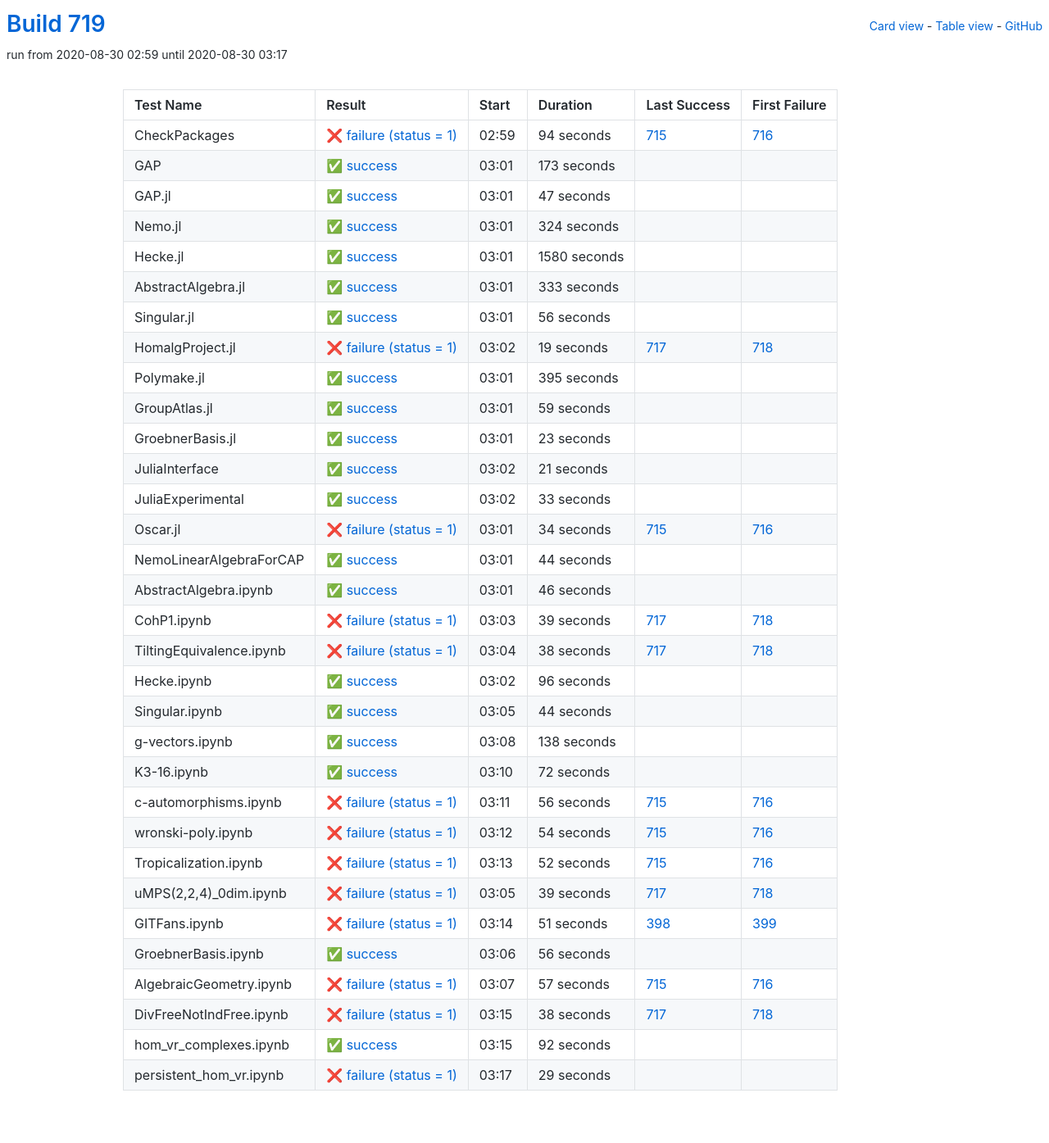
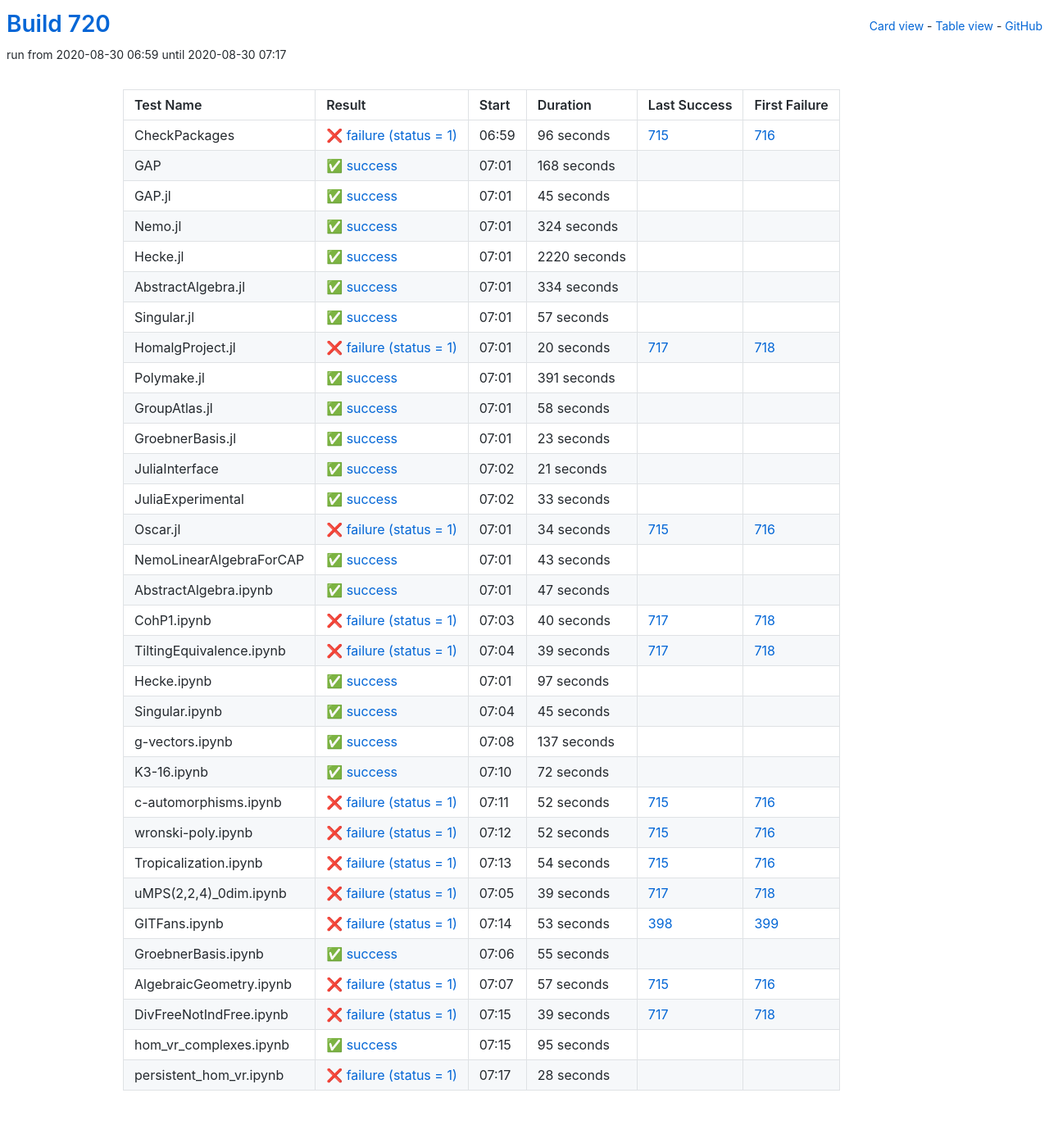
Before and after one commit to oscar-system/oscar-ci-status-stable, a Jekyll site: the page built from table.html, in a window 1280 px wide. Shown: the whole page at 82% size. Built offline with Jekyll 4.4.1, drawn with Linux system fonts in a browser that asks for light colours.

Commit message:
Build #720

```diff
--- a/_data/ci.yml
+++ b/_data/ci.yml
@@ -1,6 +1,6 @@
 ---
-build: 719
-build_url: https://oscarci.mathematik.uni-kl.de/job/oscar-stable/719/
+build: 720
+build_url: https://oscarci.mathematik.uni-kl.de/job/oscar-stable/720/
 job: oscar-stable
 organization: oscar-system
 repo: oscar-ci-status-stable
@@ -8,44 +8,44 @@ repourl: https://github.com/oscar-system/oscar-ci-status-stable
 tests:
 - name: CheckPackages
   id: checkpackages
-  log: https://oscarci.mathematik.uni-kl.de/job/oscar-stable/719/artifact/logs/build-719/CheckPackages.log
-  start: 2020-08-30 02:59
+  log: https://oscarci.mathematik.uni-kl.de/job/oscar-stable/720/artifact/logs/build-720/CheckPackages.log
+  start: 2020-08-30 06:59
   success: false
   exitcode: 1
   status: failure
-  duration: 94
+  duration: 96
   last_success: 715
   last_success_url: https://oscarci.mathematik.uni-kl.de/job/oscar-stable/715/
   first_failure: 716
   first_failure_url: https://oscarci.mathematik.uni-kl.de/job/oscar-stable/716/
 - name: GAP
   id: gap
-  log: https://oscarci.mathematik.uni-kl.de/job/oscar-stable/719/artifact/logs/build-719/GAP.log
-  start: 2020-08-30 03:01
+  log: https://oscarci.mathematik.uni-kl.de/job/oscar-stable/720/artifact/logs/build-720/GAP.log
+  start: 2020-08-30 07:01
   success: true
   exitcode: 0
   status: success
-  duration: 173
+  duration: 168
   last_success: false
   last_success_url:
   first_failure: false
   first_failure_url:
 - name: GAP.jl
   id: gap-jl
-  log: https://oscarci.mathematik.uni-kl.de/job/oscar-stable/719/artifact/logs/build-719/GAP.jl.log
-  start: 2020-08-30 03:01
+  log: https://oscarci.mathematik.uni-kl.de/job/oscar-stable/720/artifact/logs/build-720/GAP.jl.log
+  start: 2020-08-30 07:01
   success: true
   exitcode: 0
   status: success
-  duration: 47
+  duration: 45
   last_success: false
   last_success_url:
   first_failure: false
   first_failure_url:
 - name: Nemo.jl
   id: nemo-jl
-  log: https://oscarci.mathematik.uni-kl.de/job/oscar-stable/719/artifact/logs/build-719/Nemo.jl.log
-  start: 2020-08-30 03:01
+  log: https://oscarci.mathematik.uni-kl.de/job/oscar-stable/720/artifact/logs/build-720/Nemo.jl.log
+  start: 2020-08-30 07:01
   success: true
   exitcode: 0
   status: success
@@ -56,80 +56,80 @@ tests:
   first_failure_url:
 - name: Hecke.jl
   id: hecke-jl
-  log: https://oscarci.mathematik.uni-kl.de/job/oscar-stable/719/artifact/logs/build-719/Hecke.jl.log
-  start: 2020-08-30 03:01
+  log: https://oscarci.mathematik.uni-kl.de/job/oscar-stable/720/artifact/logs/build-720/Hecke.jl.log
+  start: 2020-08-30 07:01
   success: true
   exitcode: 0
   status: success
-  duration: 1580
+  duration: 2220
   last_success: false
   last_success_url:
   first_failure: false
   first_failure_url:
 - name: AbstractAlgebra.jl
   id: abstractalgebra-jl
-  log: https://oscarci.mathematik.uni-kl.de/job/oscar-stable/719/artifact/logs/build-719/AbstractAlgebra.jl.log
-  start: 2020-08-30 03:01
+  log: https://oscarci.mathematik.uni-kl.de/job/oscar-stable/720/artifact/logs/build-720/AbstractAlgebra.jl.log
+  start: 2020-08-30 07:01
   success: true
   exitcode: 0
   status: success
-  duration: 333
+  duration: 334
   last_success: false
   last_success_url:
   first_failure: false
   first_failure_url:
 - name: Singular.jl
   id: singular-jl
-  log: https://oscarci.mathematik.uni-kl.de/job/oscar-stable/719/artifact/logs/build-719/Singular.jl.log
-  start: 2020-08-30 03:01
+  log: https://oscarci.mathematik.uni-kl.de/job/oscar-stable/720/artifact/logs/build-720/Singular.jl.log
+  start: 2020-08-30 07:01
   success: true
   exitcode: 0
   status: success
-  duration: 56
+  duration: 57
   last_success: false
   last_success_url:
   first_failure: false
   first_failure_url:
 - name: HomalgProject.jl
   id: homalgproject-jl
-  log: https://oscarci.mathematik.uni-kl.de/job/oscar-stable/719/artifact/logs/build-719/HomalgProject.jl.log
-  start: 2020-08-30 03:02
+  log: https://oscarci.mathematik.uni-kl.de/job/oscar-stable/720/artifact/logs/build-720/HomalgProject.jl.log
+  start: 2020-08-30 07:01
   success: false
   exitcode: 1
   status: failure
-  duration: 19
+  duration: 20
   last_success: 717
   last_success_url: https://oscarci.mathematik.uni-kl.de/job/oscar-stable/717/
   first_failure: 718
   first_failure_url: https://oscarci.mathematik.uni-kl.de/job/oscar-stable/718/
 - name: Polymake.jl
   id: polymake-jl
-  log: https://oscarci.mathematik.uni-kl.de/job/oscar-stable/719/artifact/logs/build-719/Polymake.jl.log
-  start: 2020-08-30 03:01
+  log: https://oscarci.mathematik.uni-kl.de/job/oscar-stable/720/artifact/logs/build-720/Polymake.jl.log
+  start: 2020-08-30 07:01
   success: true
   exitcode: 0
   status: success
-  duration: 395
+  duration: 391
   last_success: false
   last_success_url:
   first_failure: false
   first_failure_url:
 - name: GroupAtlas.jl
   id: groupatlas-jl
-  log: https://oscarci.mathematik.uni-kl.de/job/oscar-stable/719/artifact/logs/build-719/GroupAtlas.jl.log
-  start: 2020-08-30 03:01
+  log: https://oscarci.mathematik.uni-kl.de/job/oscar-stable/720/artifact/logs/build-720/GroupAtlas.jl.log
+  start: 2020-08-30 07:01
   success: true
   exitcode: 0
   status: success
-  duration: 59
+  duration: 58
   last_success: false
   last_success_url:
   first_failure: false
   first_failure_url:
 - name: GroebnerBasis.jl
   id: groebnerbasis-jl
-  log: https://oscarci.mathematik.uni-kl.de/job/oscar-stable/719/artifact/logs/build-719/GroebnerBasis.jl.log
-  start: 2020-08-30 03:01
+  log: https://oscarci.mathematik.uni-kl.de/job/oscar-stable/720/artifact/logs/build-720/GroebnerBasis.jl.log
+  start: 2020-08-30 07:01
   success: true
   exitcode: 0
   status: success
@@ -140,8 +140,8 @@ tests:
   first_failure_url:
 - name: JuliaInterface
   id: juliainterface
-  log: https://oscarci.mathematik.uni-kl.de/job/oscar-stable/719/artifact/logs/build-719/JuliaInterface.log
-  start: 2020-08-30 03:02
+  log: https://oscarci.mathematik.uni-kl.de/job/oscar-stable/720/artifact/logs/build-720/JuliaInterface.log
+  start: 2020-08-30 07:02
   success: true
   exitcode: 0
   status: success
@@ -152,8 +152,8 @@ tests:
   first_failure_url:
 - name: JuliaExperimental
   id: juliaexperimental
-  log: https://oscarci.mathematik.uni-kl.de/job/oscar-stable/719/artifact/logs/build-719/JuliaExperimental.log
-  start: 2020-08-30 03:02
+  log: https://oscarci.mathematik.uni-kl.de/job/oscar-stable/720/artifact/logs/build-720/JuliaExperimental.log
+  start: 2020-08-30 07:02
   success: true
   exitcode: 0
   status: success
@@ -164,8 +164,8 @@ tests:
   first_failure_url:
 - name: Oscar.jl
   id: oscar-jl
-  log: https://oscarci.mathematik.uni-kl.de/job/oscar-stable/719/artifact/logs/build-719/Oscar.jl.log
-  start: 2020-08-30 03:01
+  log: https://oscarci.mathematik.uni-kl.de/job/oscar-stable/720/artifact/logs/build-720/Oscar.jl.log
+  start: 2020-08-30 07:01
   success: false
   exitcode: 1
   status: failure
@@ -176,32 +176,44 @@ tests:
   first_failure_url: https://oscarci.mathematik.uni-kl.de/job/oscar-stable/716/
 - name: NemoLinearAlgebraForCAP
   id: nemolinearalgebraforcap
-  log: https://oscarci.mathematik.uni-kl.de/job/oscar-stable/719/artifact/logs/build-719/NemoLinearAlgebraForCAP.log
-  start: 2020-08-30 03:01
+  log: https://oscarci.mathematik.uni-kl.de/job/oscar-stable/720/artifact/logs/build-720/NemoLinearAlgebraForCAP.log
+  start: 2020-08-30 07:01
   success: true
   exitcode: 0
   status: success
-  duration: 44
+  duration: 43
   last_success: false
   last_success_url:
   first_failure: false
   first_failure_url:
 - name: AbstractAlgebra.ipynb
   id: abstractalgebra-ipynb
-  log: https://oscarci.mathematik.uni-kl.de/job/oscar-stable/719/artifact/logs/build-719/AbstractAlgebra.ipynb.log
-  start: 2020-08-30 03:01
+  log: https://oscarci.mathematik.uni-kl.de/job/oscar-stable/720/artifact/logs/build-720/AbstractAlgebra.ipynb.log
+  start: 2020-08-30 07:01
   success: true
   exitcode: 0
   status: success
-  duration: 46
+  duration: 47
   last_success: false
   last_success_url:
   first_failure: false
   first_failure_url:
 - name: CohP1.ipynb
   id: cohp1-ipynb
-  log: https://oscarci.mathematik.uni-kl.de/job/oscar-stable/719/artifact/logs/build-719/CohP1.ipynb.log
-  start: 2020-08-30 03:03
+  log: https://oscarci.mathematik.uni-kl.de/job/oscar-stable/720/artifact/logs/build-720/CohP1.ipynb.log
+  start: 2020-08-30 07:03
+  success: false
+  exitcode: 1
+  status: failure
+  duration: 40
+  last_success: 717
+  last_success_url: https://oscarci.mathematik.uni-kl.de/job/oscar-stable/717/
+  first_failure: 718
+  first_failure_url: https://oscarci.mathematik.uni-kl.de/job/oscar-stable/718/
+- name: TiltingEquivalence.ipynb
+  id: tiltingequivalence-ipynb
+  log: https://oscarci.mathematik.uni-kl.de/job/oscar-stable/720/artifact/logs/build-720/TiltingEquivalence.ipynb.log
+  start: 2020-08-30 07:04
   success: false
   exitcode: 1
   status: failure
@@ -210,58 +222,46 @@ tests:
   last_success_url: https://oscarci.mathematik.uni-kl.de/job/oscar-stable/717/
   first_failure: 718
   first_failure_url: https://oscarci.mathematik.uni-kl.de/job/oscar-stable/718/
-- name: TiltingEquivalence.ipynb
-  id: tiltingequivalence-ipynb
-  log: https://oscarci.mathematik.uni-kl.de/job/oscar-stable/719/artifact/logs/build-719/TiltingEquivalence.ipynb.log
-  start: 2020-08-30 03:04
-  success: false
-  exitcode: 1
-  status: failure
-  duration: 38
-  last_success: 717
-  last_success_url: https://oscarci.mathematik.uni-kl.de/job/oscar-stable/717/
-  first_failure: 718
-  first_failure_url: https://oscarci.mathematik.uni-kl.de/job/oscar-stable/718/
 - name: Hecke.ipynb
   id: hecke-ipynb
-  log: https://oscarci.mathematik.uni-kl.de/job/oscar-stable/719/artifact/logs/build-719/Hecke.ipynb.log
-  start: 2020-08-30 03:02
+  log: https://oscarci.mathematik.uni-kl.de/job/oscar-stable/720/artifact/logs/build-720/Hecke.ipynb.log
+  start: 2020-08-30 07:01
   success: true
   exitcode: 0
   status: success
-  duration: 96
+  duration: 97
   last_success: false
   last_success_url:
   first_failure: false
   first_failure_url:
 - name: Singular.ipynb
   id: singular-ipynb
-  log: https://oscarci.mathematik.uni-kl.de/job/oscar-stable/719/artifact/logs/build-719/Singular.ipynb.log
-  start: 2020-08-30 03:05
+  log: https://oscarci.mathematik.uni-kl.de/job/oscar-stable/720/artifact/logs/build-720/Singular.ipynb.log
+  start: 2020-08-30 07:04
   success: true
   exitcode: 0
   status: success
-  duration: 44
+  duration: 45
   last_success: false
   last_success_url:
   first_failure: false
   first_failure_url:
 - name: g-vectors.ipynb
   id: g-vectors-ipynb
-  log: https://oscarci.mathematik.uni-kl.de/job/oscar-stable/719/artifact/logs/build-719/g-vectors.ipynb.log
-  start: 2020-08-30 03:08
+  log: https://oscarci.mathematik.uni-kl.de/job/oscar-stable/720/artifact/logs/build-720/g-vectors.ipynb.log
+  start: 2020-08-30 07:08
   success: true
   exitcode: 0
   status: success
-  duration: 138
+  duration: 137
   last_success: false
   last_success_url:
   first_failure: false
   first_failure_url:
 - name: K3-16.ipynb
   id: k3-16-ipynb
-  log: https://oscarci.mathematik.uni-kl.de/job/oscar-stable/719/artifact/logs/build-719/K3-16.ipynb.log
-  start: 2020-08-30 03:10
+  log: https://oscarci.mathematik.uni-kl.de/job/oscar-stable/720/artifact/logs/build-720/K3-16.ipynb.log
+  start: 2020-08-30 07:10
   success: true
   exitcode: 0
   status: success
@@ -272,20 +272,32 @@ tests:
   first_failure_url:
 - name: c-automorphisms.ipynb
   id: c-automorphisms-ipynb
-  log: https://oscarci.mathematik.uni-kl.de/job/oscar-stable/719/artifact/logs/build-719/c-automorphisms.ipynb.log
-  start: 2020-08-30 03:11
+  log: https://oscarci.mathematik.uni-kl.de/job/oscar-stable/720/artifact/logs/build-720/c-automorphisms.ipynb.log
+  start: 2020-08-30 07:11
   success: false
   exitcode: 1
   status: failure
-  duration: 56
+  duration: 52
   last_success: 715
   last_success_url: https://oscarci.mathematik.uni-kl.de/job/oscar-stable/715/
   first_failure: 716
   first_failure_url: https://oscarci.mathematik.uni-kl.de/job/oscar-stable/716/
 - name: wronski-poly.ipynb
   id: wronski-poly-ipynb
-  log: https://oscarci.mathematik.uni-kl.de/job/oscar-stable/719/artifact/logs/build-719/wronski-poly.ipynb.log
-  start: 2020-08-30 03:12
+  log: https://oscarci.mathematik.uni-kl.de/job/oscar-stable/720/artifact/logs/build-720/wronski-poly.ipynb.log
+  start: 2020-08-30 07:12
+  success: false
+  exitcode: 1
+  status: failure
+  duration: 52
+  last_success: 715
+  last_success_url: https://oscarci.mathematik.uni-kl.de/job/oscar-stable/715/
+  first_failure: 716
+  first_failure_url: https://oscarci.mathematik.uni-kl.de/job/oscar-stable/716/
+- name: Tropicalization.ipynb
+  id: tropicalization-ipynb
+  log: https://oscarci.mathematik.uni-kl.de/job/oscar-stable/720/artifact/logs/build-720/Tropicalization.ipynb.log
+  start: 2020-08-30 07:13
   success: false
   exitcode: 1
   status: failure
@@ -294,22 +306,10 @@ tests:
   last_success_url: https://oscarci.mathematik.uni-kl.de/job/oscar-stable/715/
   first_failure: 716
   first_failure_url: https://oscarci.mathematik.uni-kl.de/job/oscar-stable/716/
-- name: Tropicalization.ipynb
-  id: tropicalization-ipynb
-  log: https://oscarci.mathematik.uni-kl.de/job/oscar-stable/719/artifact/logs/build-719/Tropicalization.ipynb.log
-  start: 2020-08-30 03:13
-  success: false
-  exitcode: 1
-  status: failure
-  duration: 52
-  last_success: 715
-  last_success_url: https://oscarci.mathematik.uni-kl.de/job/oscar-stable/715/
-  first_failure: 716
-  first_failure_url: https://oscarci.mathematik.uni-kl.de/job/oscar-stable/716/
 - name: uMPS(2,2,4)_0dim.ipynb
   id: umps-2-2-4-0dim-ipynb
-  log: https://oscarci.mathematik.uni-kl.de/job/oscar-stable/719/artifact/logs/build-719/uMPS-2-2-4-_0dim.ipynb.log
-  start: 2020-08-30 03:05
+  log: https://oscarci.mathematik.uni-kl.de/job/oscar-stable/720/artifact/logs/build-720/uMPS-2-2-4-_0dim.ipynb.log
+  start: 2020-08-30 07:05
   success: false
   exitcode: 1
   status: failure
@@ -320,32 +320,32 @@ tests:
   first_failure_url: https://oscarci.mathematik.uni-kl.de/job/oscar-stable/718/
 - name: GITFans.ipynb
   id: gitfans-ipynb
-  log: https://oscarci.mathematik.uni-kl.de/job/oscar-stable/719/artifact/logs/build-719/GITFans.ipynb.log
-  start: 2020-08-30 03:14
+  log: https://oscarci.mathematik.uni-kl.de/job/oscar-stable/720/artifact/logs/build-720/GITFans.ipynb.log
+  start: 2020-08-30 07:14
   success: false
   exitcode: 1
   status: failure
-  duration: 51
+  duration: 53
   last_success: 398
   last_success_url: https://oscarci.mathematik.uni-kl.de/job/oscar-stable/398/
   first_failure: 399
   first_failure_url: https://oscarci.mathematik.uni-kl.de/job/oscar-stable/399/
 - name: GroebnerBasis.ipynb
   id: groebnerbasis-ipynb
-  log: https://oscarci.mathematik.uni-kl.de/job/oscar-stable/719/artifact/logs/build-719/GroebnerBasis.ipynb.log
-  start: 2020-08-30 03:06
+  log: https://oscarci.mathematik.uni-kl.de/job/oscar-stable/720/artifact/logs/build-720/GroebnerBasis.ipynb.log
+  start: 2020-08-30 07:06
   success: true
   exitcode: 0
   status: success
-  duration: 56
+  duration: 55
   last_success: false
   last_success_url:
   first_failure: false
   first_failure_url:
 - name: AlgebraicGeometry.ipynb
   id: algebraicgeometry-ipynb
-  log: https://oscarci.mathematik.uni-kl.de/job/oscar-stable/719/artifact/logs/build-719/AlgebraicGeometry.ipynb.log
-  start: 2020-08-30 03:07
+  log: https://oscarci.mathematik.uni-kl.de/job/oscar-stable/720/artifact/logs/build-720/AlgebraicGeometry.ipynb.log
+  start: 2020-08-30 07:07
   success: false
   exitcode: 1
   status: failure
@@ -356,36 +356,36 @@ tests:
   first_failure_url: https://oscarci.mathematik.uni-kl.de/job/oscar-stable/716/
 - name: DivFreeNotIndFree.ipynb
   id: divfreenotindfree-ipynb
-  log: https://oscarci.mathematik.uni-kl.de/job/oscar-stable/719/artifact/logs/build-719/DivFreeNotIndFree.ipynb.log
-  start: 2020-08-30 03:15
+  log: https://oscarci.mathematik.uni-kl.de/job/oscar-stable/720/artifact/logs/build-720/DivFreeNotIndFree.ipynb.log
+  start: 2020-08-30 07:15
   success: false
   exitcode: 1
   status: failure
-  duration: 38
+  duration: 39
   last_success: 717
   last_success_url: https://oscarci.mathematik.uni-kl.de/job/oscar-stable/717/
   first_failure: 718
   first_failure_url: https://oscarci.mathematik.uni-kl.de/job/oscar-stable/718/
 - name: hom_vr_complexes.ipynb
   id: hom-vr-complexes-ipynb
-  log: https://oscarci.mathematik.uni-kl.de/job/oscar-stable/719/artifact/logs/build-719/hom_vr_complexes.ipynb.log
-  start: 2020-08-30 03:15
+  log: https://oscarci.mathematik.uni-kl.de/job/oscar-stable/720/artifact/logs/build-720/hom_vr_complexes.ipynb.log
+  start: 2020-08-30 07:15
   success: true
   exitcode: 0
   status: success
-  duration: 92
+  duration: 95
   last_success: false
   last_success_url:
   first_failure: false
   first_failure_url:
 - name: persistent_hom_vr.ipynb
   id: persistent-hom-vr-ipynb
-  log: https://oscarci.mathematik.uni-kl.de/job/oscar-stable/719/artifact/logs/build-719/persistent_hom_vr.ipynb.log
-  start: 2020-08-30 03:17
+  log: https://oscarci.mathematik.uni-kl.de/job/oscar-stable/720/artifact/logs/build-720/persistent_hom_vr.ipynb.log
+  start: 2020-08-30 07:17
   success: false
   exitcode: 1
   status: failure
-  duration: 29
+  duration: 28
   last_success: false
   last_success_url:
   first_failure: false
```
Also changed, not shown: README.md.
